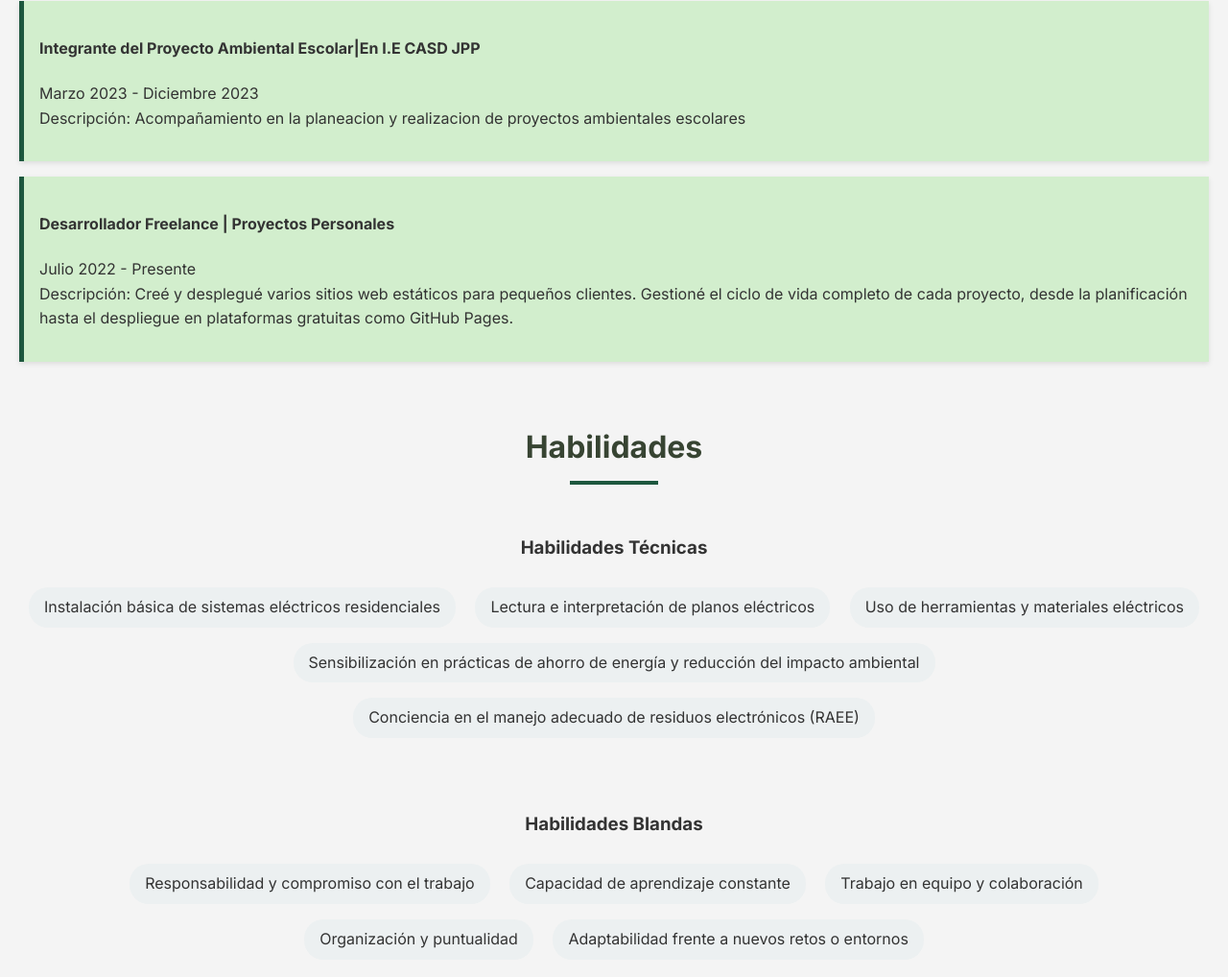
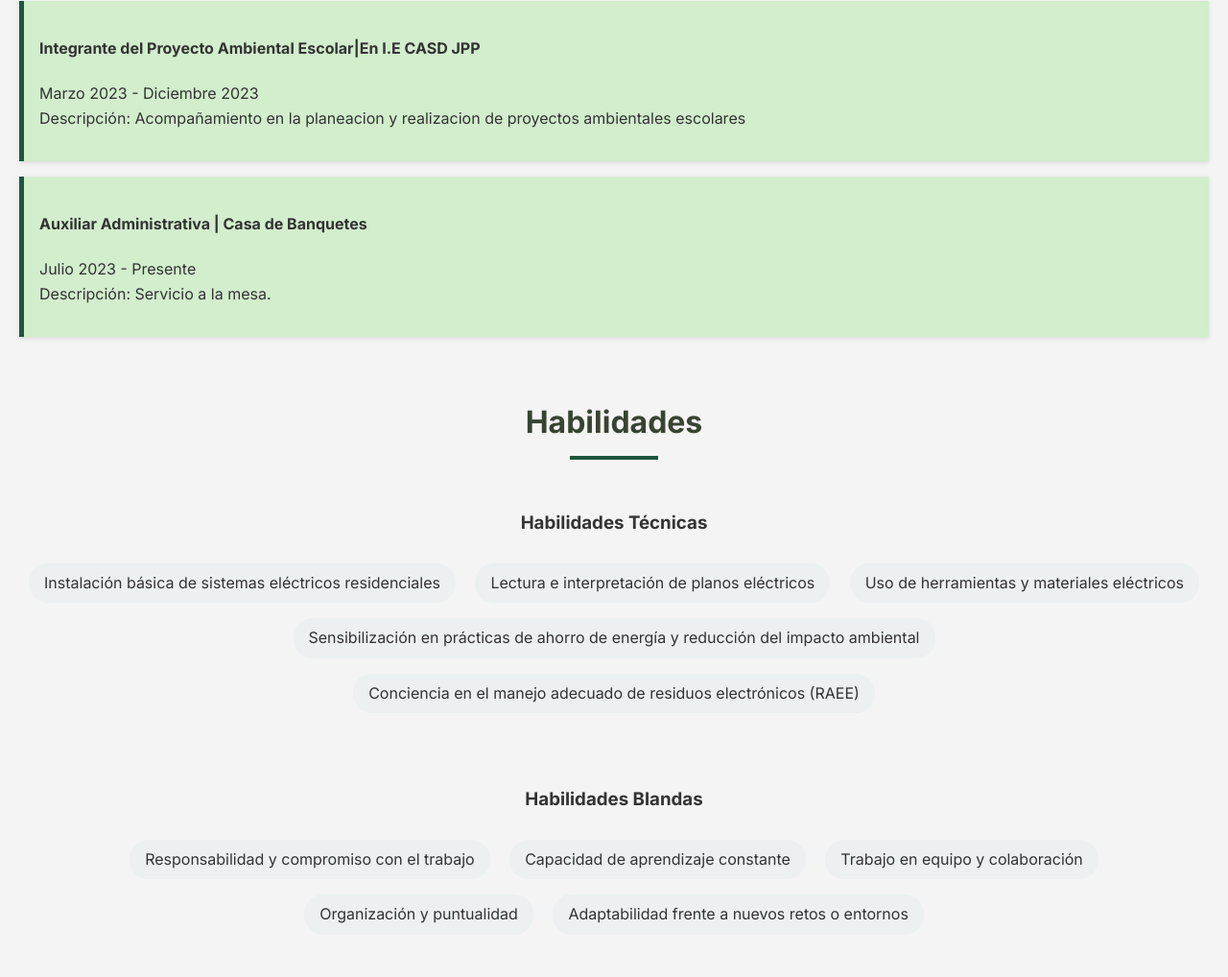
Before and after one commit to jimenezdiaz0318/Myladingpage, a plain HTML site: page index.html in a window 1280 px wide. Shown: the part 1357-2375 px from the top of the page at 96% size. Drawn offline with Linux system fonts and the light colour scheme.

Commit message:
Update index.html VERSION 4
Agregue experencia laboral

```diff
--- a/index.html
+++ b/index.html
@@ -62,8 +62,8 @@
                     <p>Marzo 2023 - Diciembre 2023 <br>Descripción: Acompañamiento en la planeacion y realizacion de proyectos ambientales escolares</p>
                 </li>
                 <li>
-                    <h4>Desarrollador Freelance | Proyectos Personales</h4>
-                    <p>Julio 2022 - Presente <br>Descripción: Creé y desplegué varios sitios web estáticos para pequeños clientes. Gestioné el ciclo de vida completo de cada proyecto, desde la planificación hasta el despliegue en plataformas gratuitas como GitHub Pages.</p>
+                    <h4>Auxiliar Administrativa | Casa de Banquetes</h4>
+                    <p>Julio 2023 - Presente <br>Descripción: Servicio a la mesa.</p>
                 </li>
             </ul>
         </div>
```
